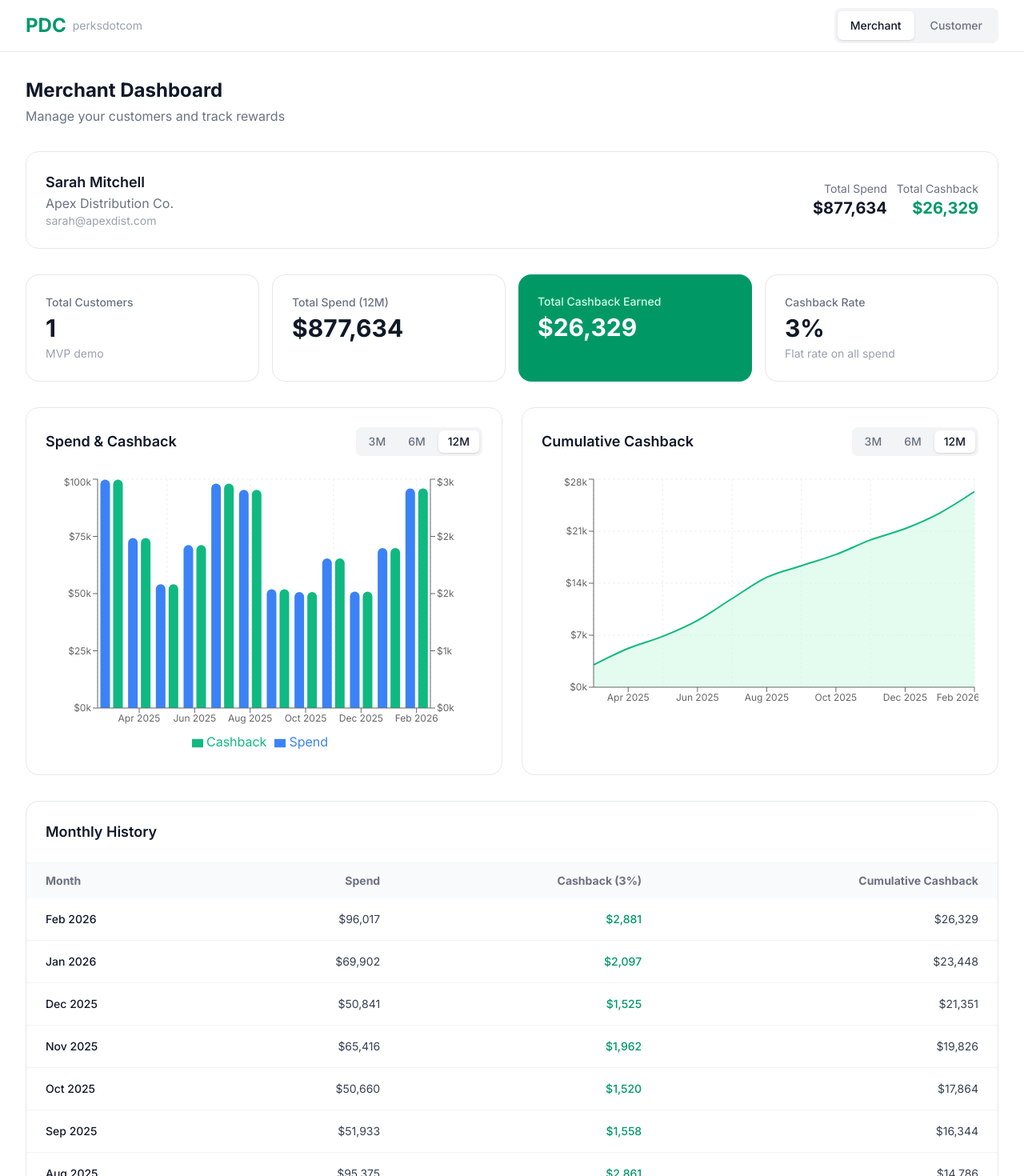
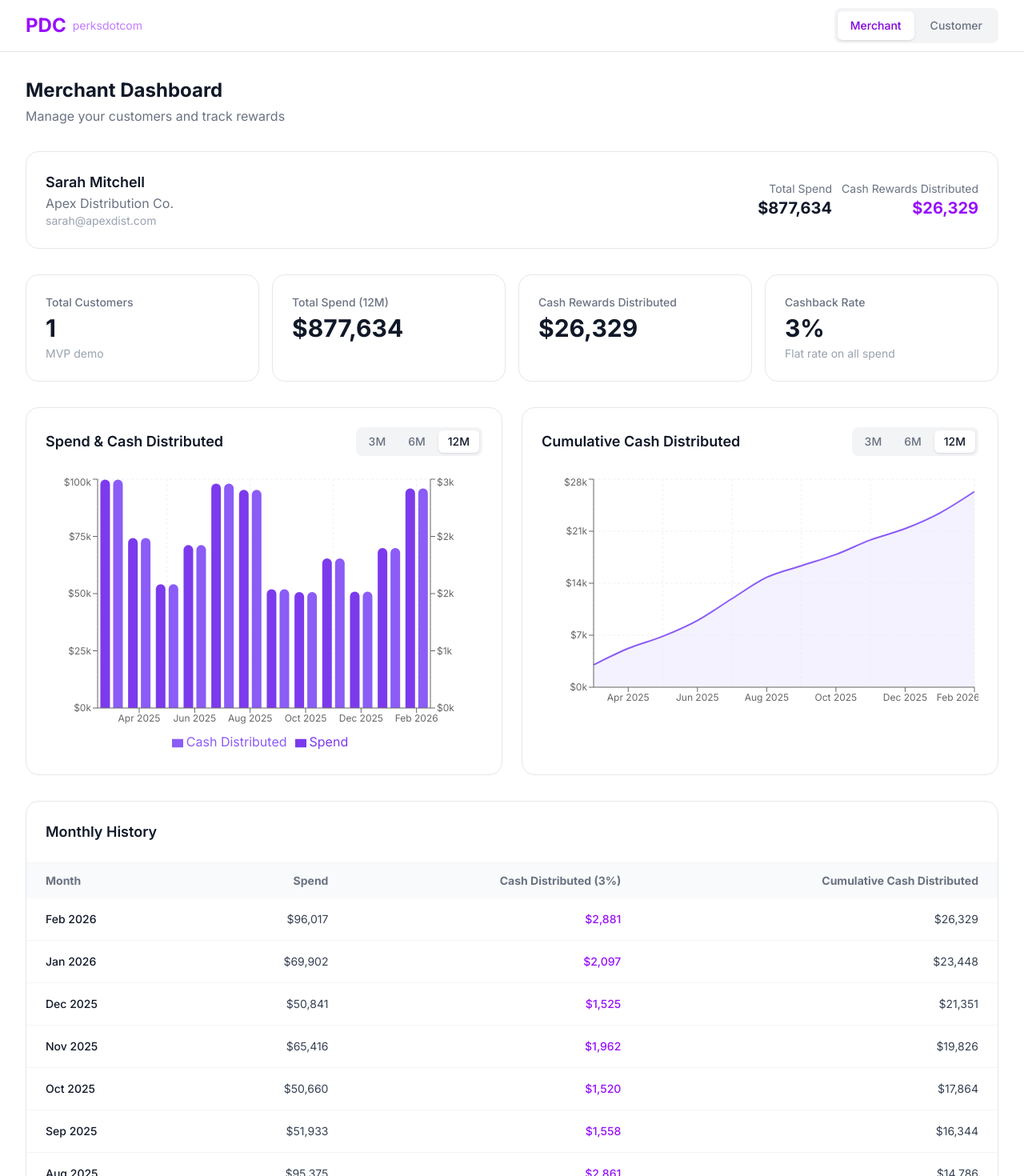
Before and after one commit to bretel-hub/pdc, a Next.js app: page / in a window 1280 px wide. Shown: the top 1470 px of the page at 80% size. Built offline with nearby package versions, Linux system fonts and the light colour scheme.

Commit message:
Purple branding, rename cashback to Cash Distributed, remove accent from merchant cashback card

```diff
--- a/src/app/customer/page.tsx
+++ b/src/app/customer/page.tsx
@@ -20,7 +20,7 @@ export default function CustomerDashboard() {
       {/* Stats */}
       <div className="grid grid-cols-1 sm:grid-cols-3 gap-4">
         <StatCard label="Total Spend (12M)" value={formatCurrency(customer.totalSpend)} />
-        <StatCard label="Cashback Earned" value={formatCurrency(customer.totalCashback)} accent />
+        <StatCard label="Cash Rewards Earned" value={formatCurrency(customer.totalCashback)} accent />
         <StatCard label="Cashback Rate" value="3%" sub="On all purchases" />
       </div>
 
--- a/src/app/page.tsx
+++ b/src/app/page.tsx
@@ -31,8 +31,8 @@ export default function MerchantDashboard() {
               <p className="text-xl font-bold text-gray-900">{formatCurrency(customer.totalSpend)}</p>
             </div>
             <div className="text-right">
-              <p className="text-sm text-gray-500">Total Cashback</p>
-              <p className="text-xl font-bold text-emerald-600">{formatCurrency(customer.totalCashback)}</p>
+              <p className="text-sm text-gray-500">Cash Rewards Distributed</p>
+              <p className="text-xl font-bold text-purple-600">{formatCurrency(customer.totalCashback)}</p>
             </div>
           </div>
         </div>
@@ -42,7 +42,7 @@ export default function MerchantDashboard() {
       <div className="grid grid-cols-1 sm:grid-cols-2 lg:grid-cols-4 gap-4">
         <StatCard label="Total Customers" value="1" sub="MVP demo" />
         <StatCard label="Total Spend (12M)" value={formatCurrency(customer.totalSpend)} />
-        <StatCard label="Total Cashback Earned" value={formatCurrency(customer.totalCashback)} accent />
+        <StatCard label="Cash Rewards Distributed" value={formatCurrency(customer.totalCashback)} />
         <StatCard label="Cashback Rate" value="3%" sub="Flat rate on all spend" />
       </div>
 
--- a/src/components/CashbackChart.tsx
+++ b/src/components/CashbackChart.tsx
@@ -23,7 +23,7 @@ export default function CashbackChart({ records }: CashbackChartProps) {
   return (
     <div className="bg-white rounded-2xl border border-gray-200 p-6">
       <div className="flex items-center justify-between mb-6">
-        <h3 className="text-lg font-semibold text-gray-900">Cumulative Cashback</h3>
+        <h3 className="text-lg font-semibold text-gray-900">Cumulative Cash Distributed</h3>
         <div className="flex gap-1 bg-gray-100 rounded-lg p-1">
           {RANGE_OPTIONS.map((opt) => (
             <button
@@ -49,14 +49,14 @@ export default function CashbackChart({ records }: CashbackChartProps) {
             tickFormatter={(v: number) => `$${(v / 1000).toFixed(0)}k`}
           />
           <Tooltip
-            formatter={(value) => [formatCurrency(value as number), "Cumulative Cashback"]}
+            formatter={(value) => [formatCurrency(value as number), "Cash Distributed"]}
             contentStyle={{ borderRadius: 12, border: "1px solid #e5e7eb" }}
           />
           <Area
             type="monotone"
             dataKey="cumulativeCashback"
-            stroke="#10b981"
-            fill="#d1fae5"
+            stroke="#8b5cf6"
+            fill="#ede9fe"
             strokeWidth={2}
           />
         </AreaChart>
--- a/src/components/Navbar.tsx
+++ b/src/components/Navbar.tsx
@@ -12,14 +12,14 @@ export default function Navbar() {
       <div className="max-w-7xl mx-auto px-4 sm:px-6 lg:px-8">
         <div className="flex items-center justify-between h-16">
           <div className="flex items-center gap-2">
-            <span className="text-2xl font-bold text-emerald-600">PDC</span>
-            <span className="text-sm text-gray-400 hidden sm:inline">perksdotcom</span>
+            <span className="text-2xl font-bold text-purple-600">PDC</span>
+            <span className="text-sm text-purple-400 hidden sm:inline">perksdotcom</span>
           </div>
           <div className="flex gap-1 bg-gray-100 rounded-lg p-1">
             <Link
               href="/"
               className={`px-4 py-2 text-sm font-medium rounded-md transition-colors ${
-                isMerchant ? "bg-white text-gray-900 shadow-sm" : "text-gray-500 hover:text-gray-700"
+                isMerchant ? "bg-white text-purple-700 shadow-sm" : "text-gray-500 hover:text-gray-700"
               }`}
             >
               Merchant
@@ -27,7 +27,7 @@ export default function Navbar() {
             <Link
               href="/customer"
               className={`px-4 py-2 text-sm font-medium rounded-md transition-colors ${
-                !isMerchant ? "bg-white text-gray-900 shadow-sm" : "text-gray-500 hover:text-gray-700"
+                !isMerchant ? "bg-white text-purple-700 shadow-sm" : "text-gray-500 hover:text-gray-700"
               }`}
             >
               Customer
--- a/src/components/SpendChart.tsx
+++ b/src/components/SpendChart.tsx
@@ -23,7 +23,7 @@ export default function SpendChart({ records }: SpendChartProps) {
   return (
     <div className="bg-white rounded-2xl border border-gray-200 p-6">
       <div className="flex items-center justify-between mb-6">
-        <h3 className="text-lg font-semibold text-gray-900">Spend & Cashback</h3>
+        <h3 className="text-lg font-semibold text-gray-900">Spend & Cash Distributed</h3>
         <div className="flex gap-1 bg-gray-100 rounded-lg p-1">
           {RANGE_OPTIONS.map((opt) => (
             <button
@@ -56,12 +56,12 @@ export default function SpendChart({ records }: SpendChartProps) {
             tickFormatter={(v: number) => `$${(v / 1000).toFixed(0)}k`}
           />
           <Tooltip
-            formatter={(value, name) => [formatCurrency(value as number), name === "spend" ? "Spend" : "Cashback"]}
+            formatter={(value, name) => [formatCurrency(value as number), name === "spend" ? "Spend" : "Cash Distributed"]}
             contentStyle={{ borderRadius: 12, border: "1px solid #e5e7eb" }}
           />
           <Legend />
-          <Bar yAxisId="spend" dataKey="spend" name="Spend" fill="#3b82f6" radius={[6, 6, 0, 0]} />
-          <Bar yAxisId="cashback" dataKey="cashback" name="Cashback" fill="#10b981" radius={[6, 6, 0, 0]} />
+          <Bar yAxisId="spend" dataKey="spend" name="Spend" fill="#7c3aed" radius={[6, 6, 0, 0]} />
+          <Bar yAxisId="cashback" dataKey="cashback" name="Cash Distributed" fill="#8b5cf6" radius={[6, 6, 0, 0]} />
         </BarChart>
       </ResponsiveContainer>
     </div>
--- a/src/components/StatCard.tsx
+++ b/src/components/StatCard.tsx
@@ -7,10 +7,10 @@ interface StatCardProps {
 
 export default function StatCard({ label, value, sub, accent }: StatCardProps) {
   return (
-    <div className={`rounded-2xl p-6 ${accent ? "bg-emerald-600 text-white" : "bg-white border border-gray-200"}`}>
-      <p className={`text-sm font-medium ${accent ? "text-emerald-100" : "text-gray-500"}`}>{label}</p>
+    <div className={`rounded-2xl p-6 ${accent ? "bg-purple-600 text-white" : "bg-white border border-gray-200"}`}>
+      <p className={`text-sm font-medium ${accent ? "text-purple-100" : "text-gray-500"}`}>{label}</p>
       <p className={`text-3xl font-bold mt-1 ${accent ? "text-white" : "text-gray-900"}`}>{value}</p>
-      {sub && <p className={`text-sm mt-1 ${accent ? "text-emerald-200" : "text-gray-400"}`}>{sub}</p>}
+      {sub && <p className={`text-sm mt-1 ${accent ? "text-purple-200" : "text-gray-400"}`}>{sub}</p>}
     </div>
   );
 }
--- a/src/components/TransactionTable.tsx
+++ b/src/components/TransactionTable.tsx
@@ -19,8 +19,8 @@ export default function TransactionTable({ records }: TransactionTableProps) {
             <tr className="bg-gray-50 text-left text-sm font-medium text-gray-500">
               <th className="px-6 py-3">Month</th>
               <th className="px-6 py-3 text-right">Spend</th>
-              <th className="px-6 py-3 text-right">Cashback (3%)</th>
-              <th className="px-6 py-3 text-right">Cumulative Cashback</th>
+              <th className="px-6 py-3 text-right">Cash Distributed (3%)</th>
+              <th className="px-6 py-3 text-right">Cumulative Cash Distributed</th>
             </tr>
           </thead>
           <tbody className="divide-y divide-gray-100">
@@ -28,7 +28,7 @@ export default function TransactionTable({ records }: TransactionTableProps) {
               <tr key={r.monthKey} className="hover:bg-gray-50 transition-colors">
                 <td className="px-6 py-4 text-sm font-medium text-gray-900">{r.month}</td>
                 <td className="px-6 py-4 text-sm text-right text-gray-700">{formatCurrency(r.spend)}</td>
-                <td className="px-6 py-4 text-sm text-right text-emerald-600 font-medium">{formatCurrency(r.cashback)}</td>
+                <td className="px-6 py-4 text-sm text-right text-purple-600 font-medium">{formatCurrency(r.cashback)}</td>
                 <td className="px-6 py-4 text-sm text-right text-gray-700">{formatCurrency(r.cumulativeCashback)}</td>
               </tr>
             ))}
```
